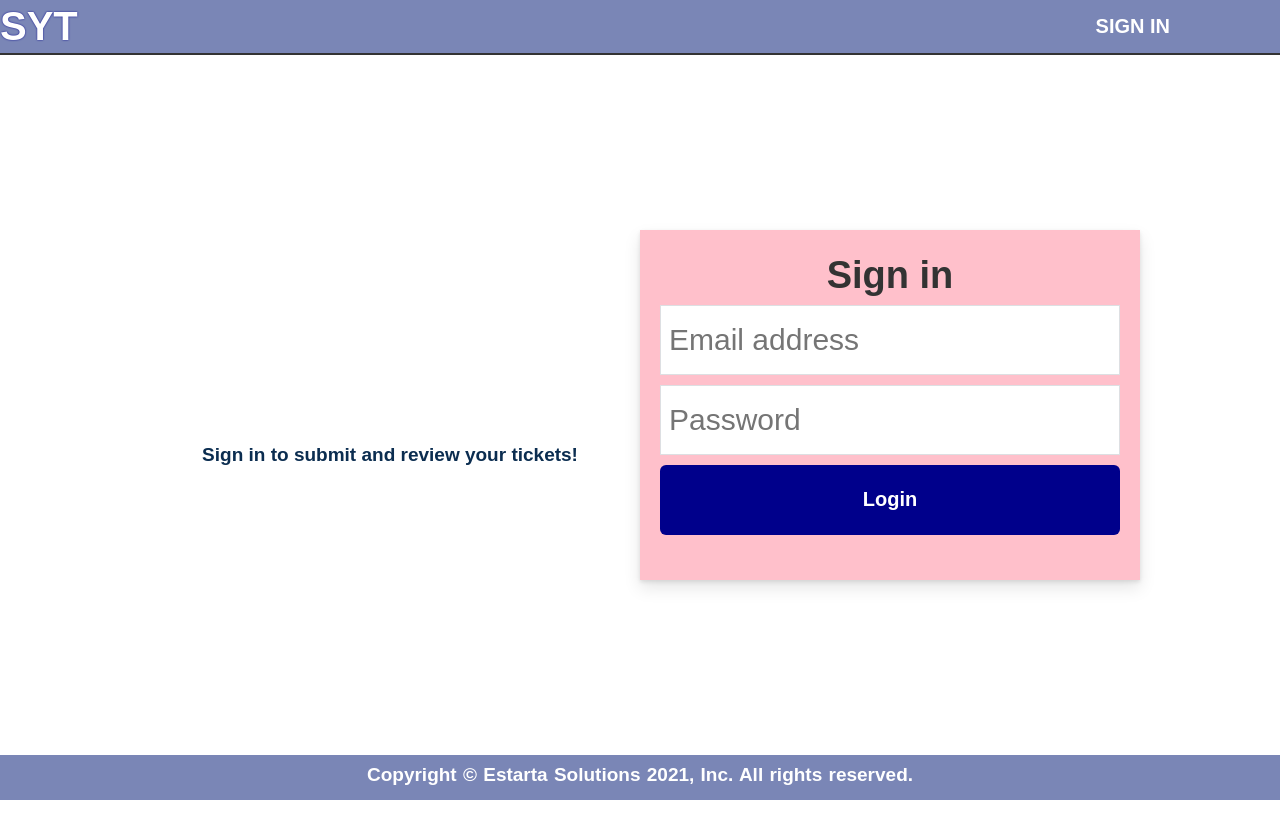
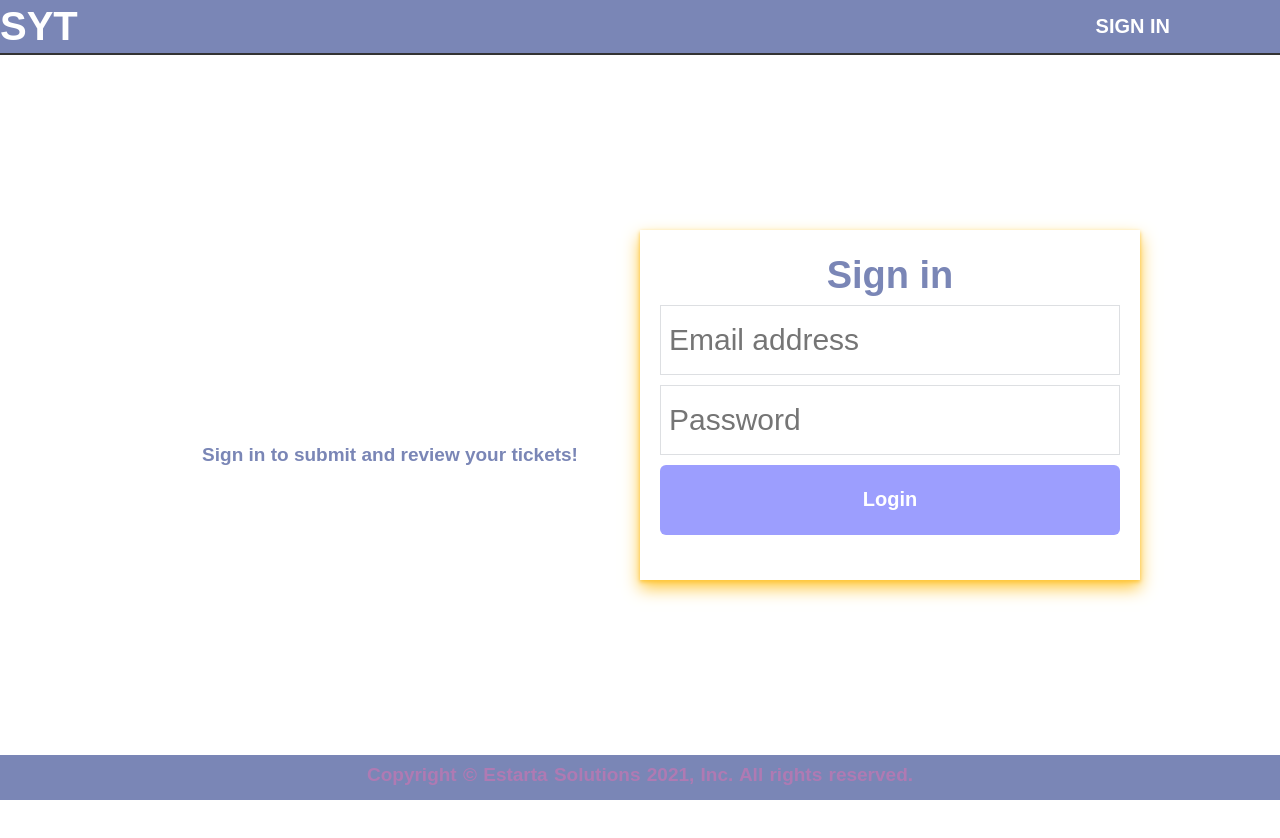
Before and after one commit to natalieQoursha/final-ticketing, a React (Create React App) app in the folder client/: page /signIn in a window 1280 px wide. Shown: the top 838 px of the page. Built offline with nearby package versions, Linux system fonts and the light colour scheme.

Commit message:
commited

```diff
--- a/client/src/SignIn.css
+++ b/client/src/SignIn.css
@@ -45,13 +45,14 @@ main {
     font-weight: 5000;
     padding: 0 30px;
     line-height: 32px;
-	color: #0b2d50;
+	color: rgb(122, 134, 182);
 }
 
 .colm-form .form-container {
-    background-color: pink;
+
+    background-color: white;
     border: none;
-    box-shadow: 0 2px 4px rgba(0, 0, 0, 0.1), 0 8px 16px rgba(0, 0, 0, 0.1);
+    box-shadow: 0 2px 4px #ffc73c, 0 8px 16px #ffc73c;
     margin-bottom: 100px;
     padding: 20px;
     max-width: 800px;
@@ -78,7 +79,7 @@ main {
 }
 
 .colm-form .form-container .btn-login {
-    background-color: darkblue;
+    background-color: #9C9EFE;
     border: none;
     border-radius: 6px;
     font-size: 20px;
--- a/client/src/Tickets.css
+++ b/client/src/Tickets.css
@@ -32,26 +32,27 @@ opacity: 0;
 }
 .popup{
     position: fixed;
-    right:10%;
+    right:18%;
     top: 25%;
-    width: 80%;
+    width: 60%;
     height: 55%;
     display: flex;
     flex-direction: column;
-    padding:2rem;
-    background-color: gray;
+    background-color: white;
+    box-shadow: 0 2px 4px #ffc73c, 0 8px 16px #ffc73c;
 }
 
 h1{
     font: bolder;
     font-size: 2em;
-    text-shadow: 0 0 2px darkblue;
+    color: rgb(175, 122, 179);
+
   }
 .submit-btn{
     margin-right: 20%;
     width: 100%;
     padding:0.7em 2em;
-    background-color: #ff1493;
+    background-color: #9C9EFE;
     color: white;
     cursor:pointer;
     font-size: 1em;
@@ -87,7 +88,7 @@ h1{
 }
 
 .alignment label {
-    color: #ffebeb;
+    color: rgb(175, 122, 179);
     width:15%
 }
 
--- a/client/src/Tickets.js
+++ b/client/src/Tickets.js
@@ -97,10 +97,10 @@ function Tickets() {
           </div>
 
           <br />
-          <h2>Ticket Description : </h2>
         </div>
         <div>
           <textarea
+          placeholder="Ticket Description : "
             value={Description}
             rows="5"
             cols="50"
--- a/client/src/index.css
+++ b/client/src/index.css
@@ -147,6 +147,7 @@ h3{
 h4{
   text-align: center;
   font-size: 2em;
+  color: rgb(122, 134, 182);
 }
 
 .home {
@@ -252,7 +253,7 @@ main {
   margin-left: auto;
 }
 h2{
-  color: white;
+  color: rgb(175, 122, 179);
 }
 
 *,
```
